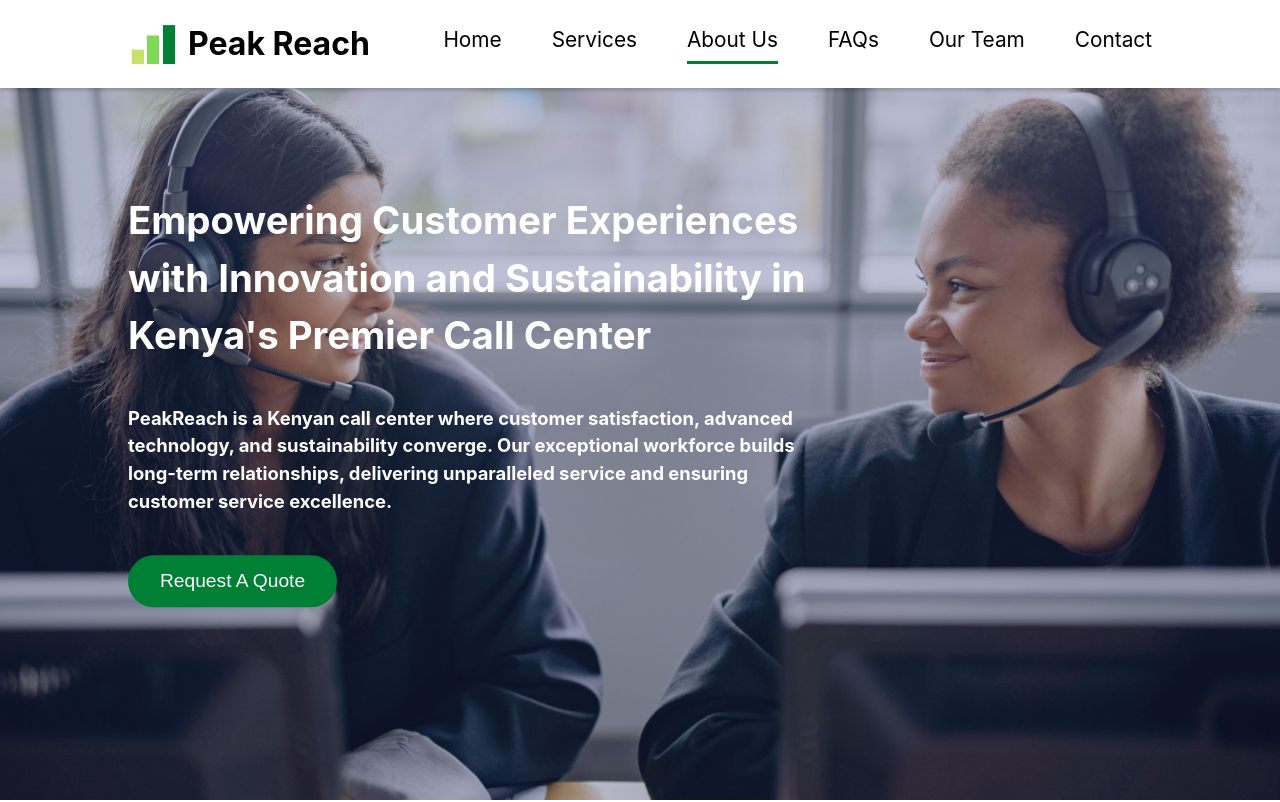
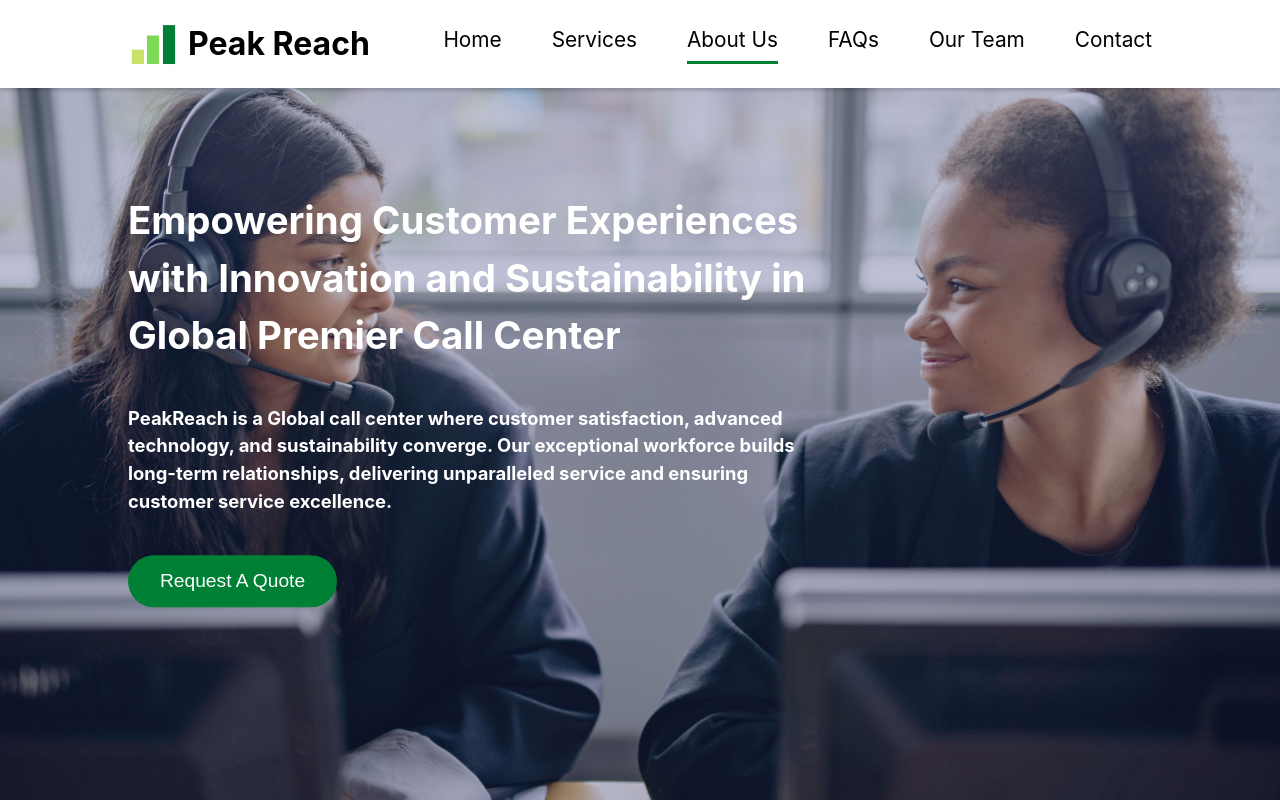
Before and after one commit to k-malongo/PeakReachCallCenter, a React (Vite) app: page / in a window 1280 px wide. Shown: the top 802 px of the page. Built offline with nearby package versions, Linux system fonts and the light colour scheme.

Commit message:
add contact

```diff
--- a/src/components/Footer.jsx
+++ b/src/components/Footer.jsx
@@ -99,7 +99,9 @@ export default function Footer() {
                   <MailIcon />
                 </div>
                 <p>
-                  <span hidden>email: </span>peakreach@gmail.com
+                  <span hidden>email: </span>
+                  <a href="mailto:info@peakreachcallcenterltd.com">info@peakreachcallcenterltd.com
+                  </a>
                 </p>
               </li>
               <li>
@@ -107,7 +109,7 @@ export default function Footer() {
                   <PhoneIcon />
                 </div>
                 <p>
-                  <span hidden>phone: </span>254712345678
+                  <span hidden>phone: </span>254712345678/+254780520824
                 </p>
               </li>
               <li>
--- a/src/components/Header.jsx
+++ b/src/components/Header.jsx
@@ -11,10 +11,10 @@ export default function Header() {
 				<div className="card">
 					<h2 className="title">
 						Empowering Customer Experiences with Innovation and Sustainability
-						in Kenya's Premier Call Center
+						in Global Premier Call Center
 					</h2>
 					<h3 className="description">
-						PeakReach is a Kenyan call center where customer satisfaction,
+						PeakReach is a Global call center where customer satisfaction,
 						advanced technology, and sustainability converge. Our exceptional
 						workforce builds long-term relationships, delivering unparalleled
 						service and ensuring customer service excellence.
--- a/src/components/Navbar.jsx
+++ b/src/components/Navbar.jsx
@@ -104,6 +104,11 @@ export default function Navbar() {
           >
             Contact
           </Link>
+          {/* <Link
+              to="/#contact"
+              className={activeLink === "contact" ? "active link" : "link"}>
+            Careers
+          </Link> */}
         </div>
       </div>
     </div>
```
